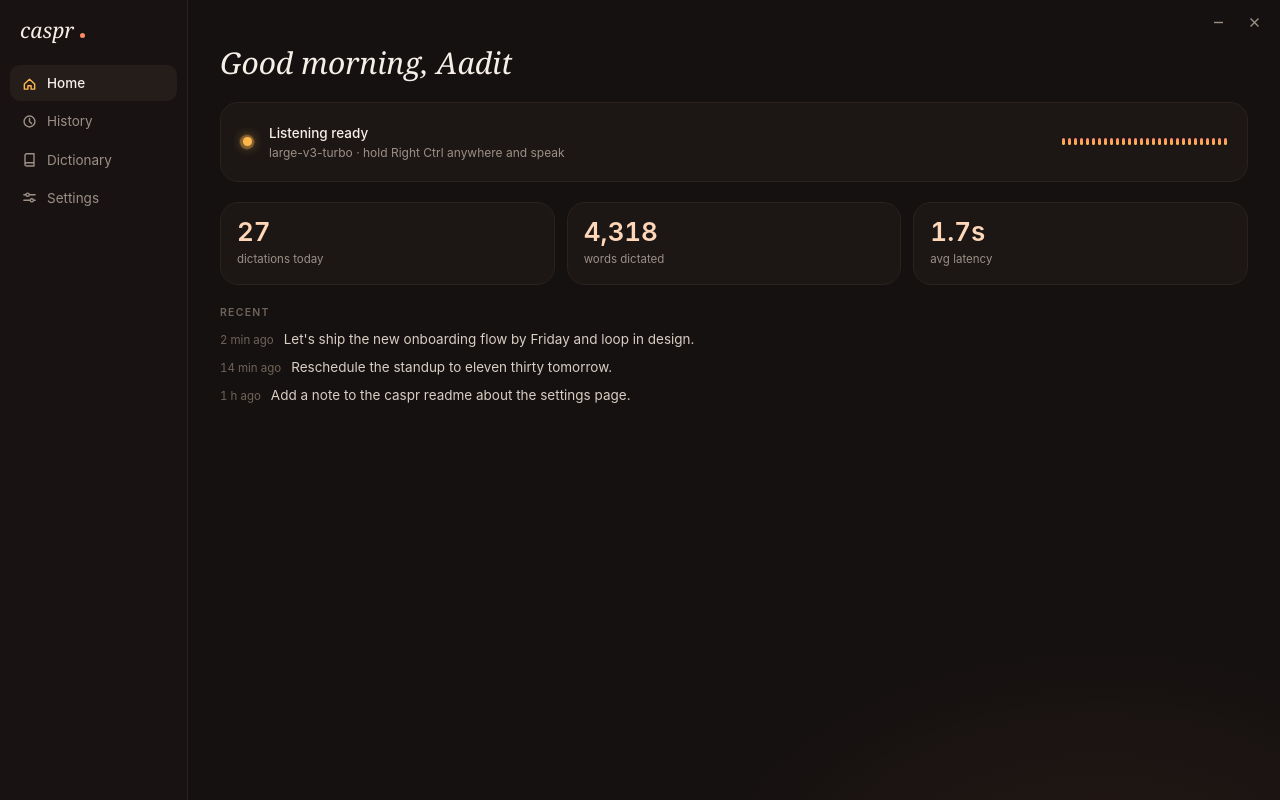
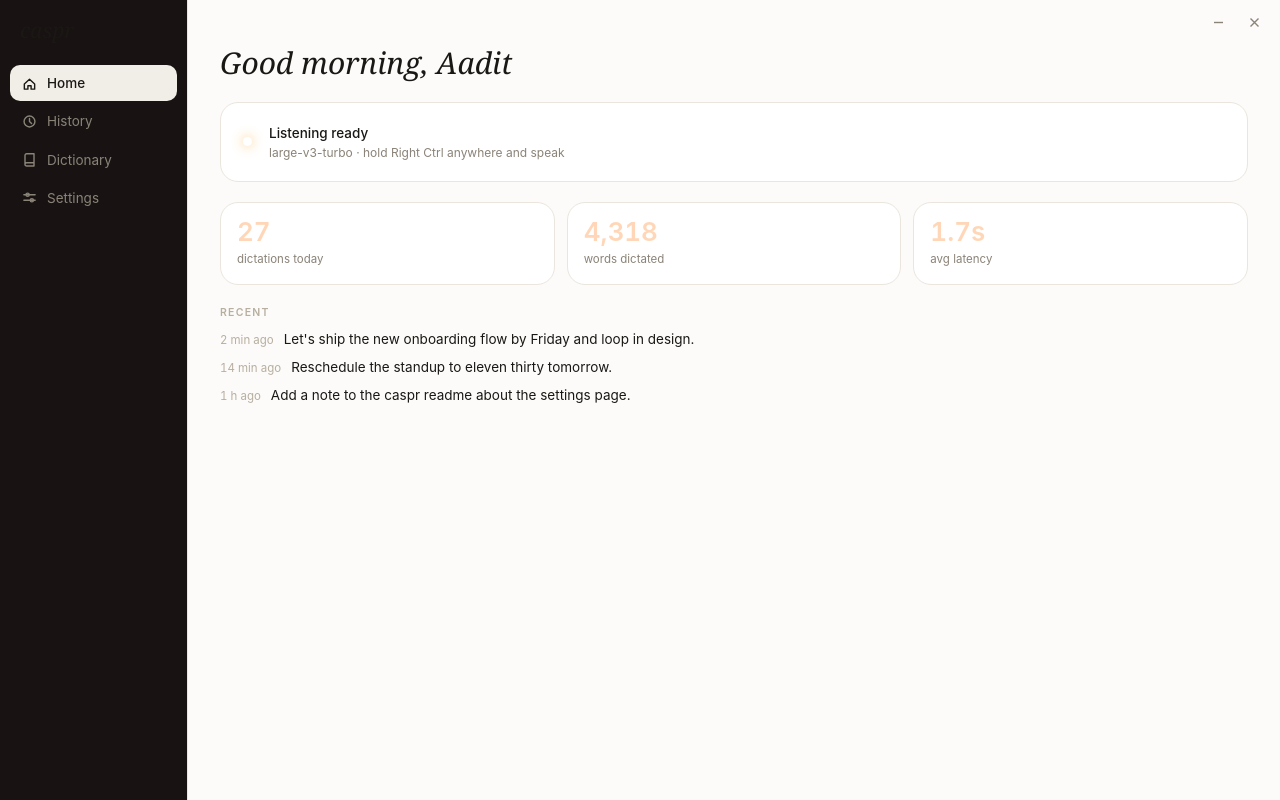
Before and after one commit to aaaditt/caspr, a React (Vite) app in the folder webui/: page / in a window 1280 px wide. Built offline with nearby package versions, Linux system fonts and the light colour scheme.

Commit message:
style: replace Velvet theme tokens with Ink + Verdant palette

```diff
--- a/webui/src/index.css
+++ b/webui/src/index.css
@@ -6,17 +6,15 @@
 @import '@fontsource/instrument-serif/400-italic.css';
 
 @theme {
-  --color-espresso: #151110;
-  --color-surface: #1c1715;
-  --color-raised: #241d1a;
-  --color-hairline: #2a221d;
-  --color-cream: #f6efe7;
-  --color-ink: #d9cec3;
-  --color-muted: #9c8f85;
-  --color-faint: #6f6359;
-  --color-coral: #ff8a65;
-  --color-amber: #ffb74d;
-  --color-ember: #ff5c49;
+  --color-paper: #fcfbf9;
+  --color-surface: #ffffff;
+  --color-raised: #f1eee7;
+  --color-hairline: #eae6de;
+  --color-ink: #1a1815;
+  --color-muted: #8a8378;
+  --color-faint: #b7afa0;
+  --color-verdant: #28382e;
+  --color-ember: #d64545;
   --font-sans: 'Inter', 'Segoe UI', system-ui, sans-serif;
   --font-display: 'Instrument Serif', Georgia, serif;
 }
@@ -29,15 +27,13 @@
 
 body {
   margin: 0;
-  color: var(--color-cream);
+  color: var(--color-ink);
   font-family: var(--font-sans);
   font-size: 14px;
   -webkit-font-smoothing: antialiased;
   overflow: hidden; /* app window — pages scroll internally */
   user-select: none; /* desktop feel; inputs opt back in */
-  background:
-    radial-gradient(640px 400px at 86% 112%, rgba(255, 138, 101, 0.07), transparent 62%),
-    var(--color-espresso);
+  background: var(--color-paper);
 }
 
 input,
@@ -46,11 +42,11 @@
 }
 
 ::selection {
-  background: rgba(255, 138, 101, 0.3);
+  background: rgba(40, 56, 46, 0.16);
 }
 
 :focus-visible {
-  outline: 2px solid rgba(255, 183, 77, 0.55);
+  outline: 2px solid rgba(40, 56, 46, 0.45);
   outline-offset: 2px;
   border-radius: 6px;
 }
@@ -59,7 +55,7 @@
   width: 8px;
 }
 *::-webkit-scrollbar-thumb {
-  background: #2e2620;
+  background: #ddd7cb;
   border-radius: 4px;
 }
 *::-webkit-scrollbar-track {
```
